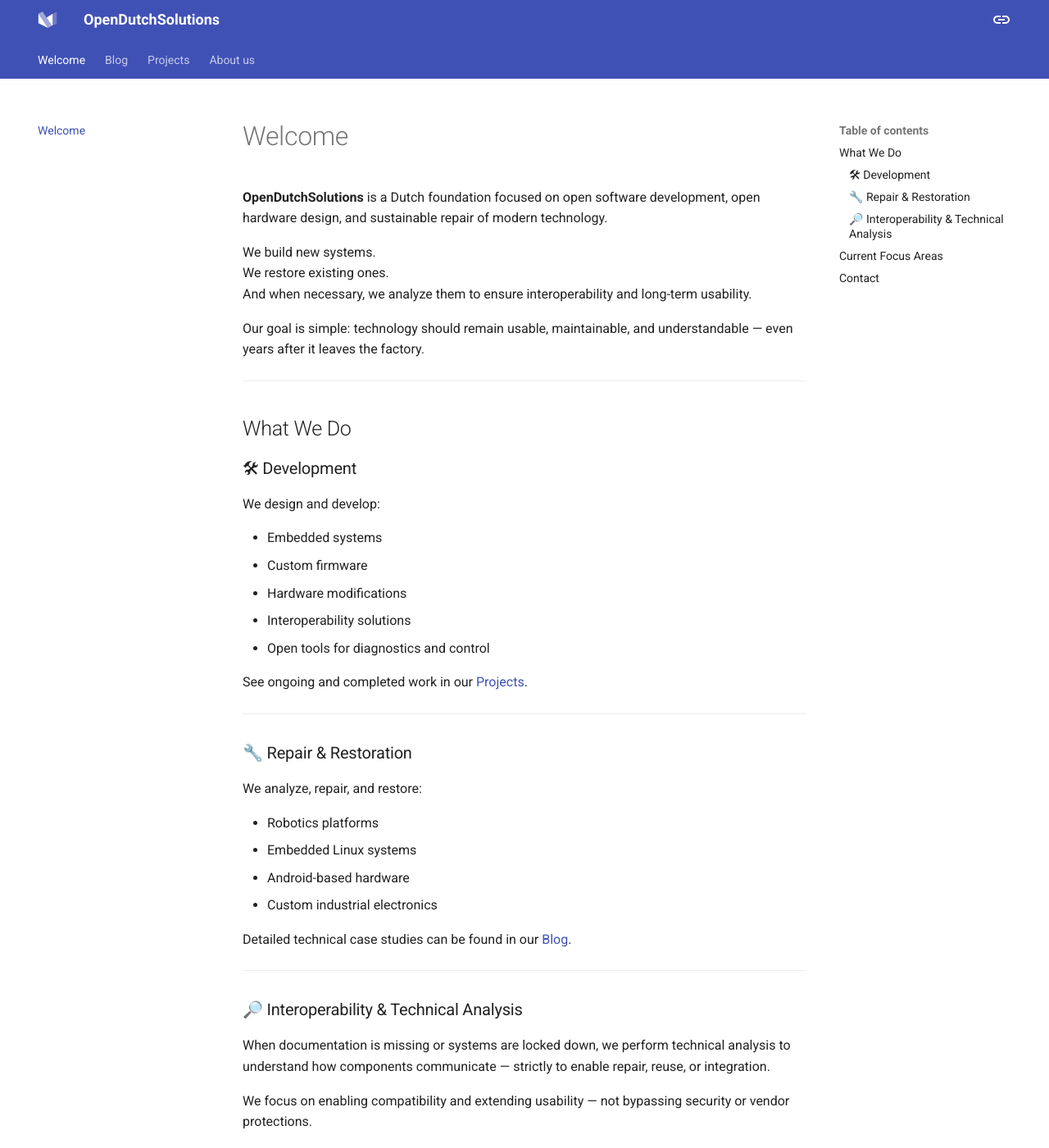
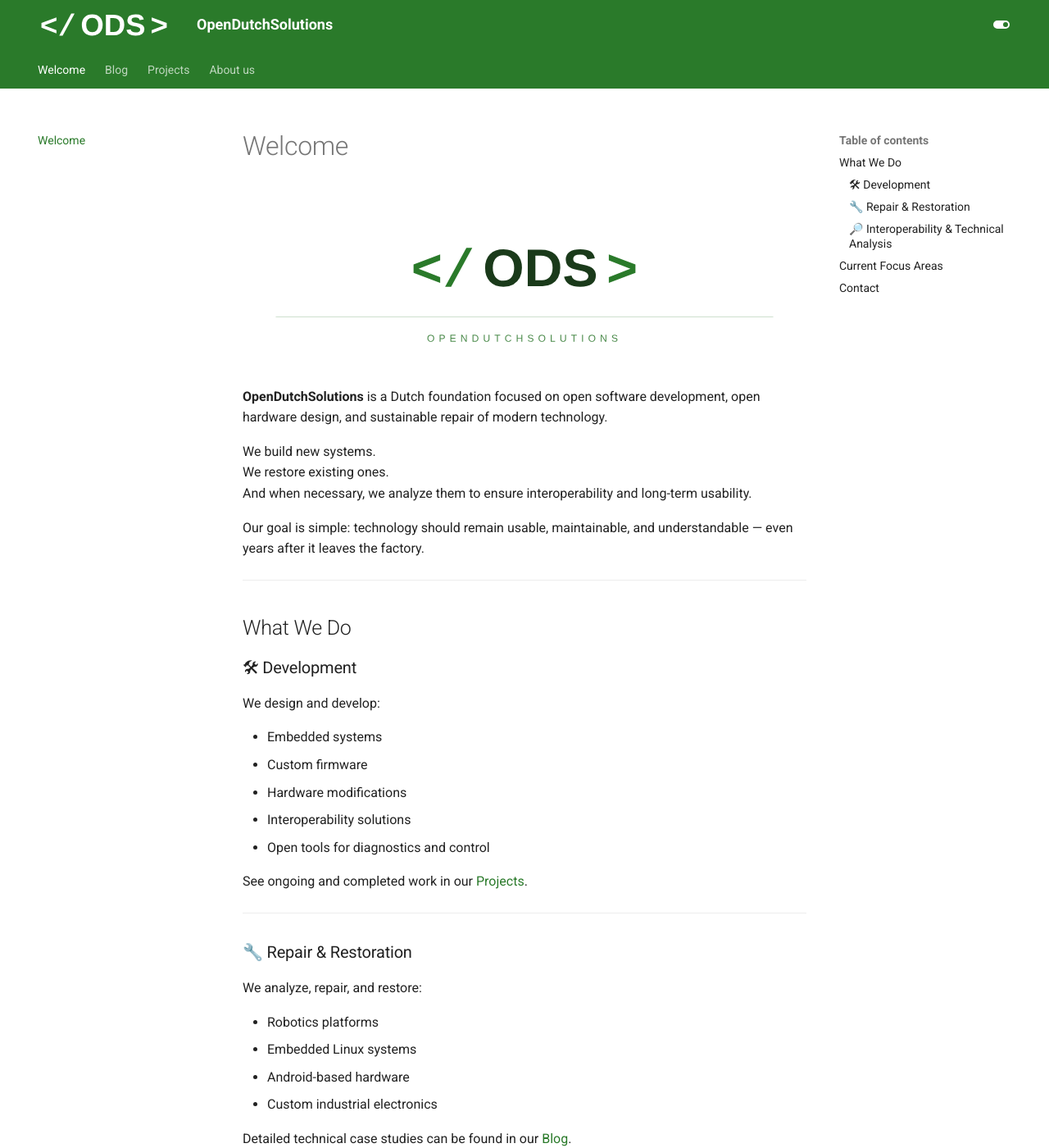
Before and after one commit to opendutchsolutions/site, an MkDocs documentation site: the page built from docs/index.md, in a window 1280 px wide and 1400 px high. Shown: the whole window at 82% size. Built offline with MkDocs 1.6.1 and Material for MkDocs 9.7.7, drawn with Linux system fonts in a browser that asks for light colours.

Commit message:
add new logo

```diff
--- a/docs/index.md
+++ b/docs/index.md
@@ -1,4 +1,6 @@
 # Welcome
+
+![ODS Logo](ODS_logo.svg)
 
 **OpenDutchSolutions** is a Dutch foundation focused on open software development, open hardware design, and sustainable repair of modern technology.
 
--- /dev/null
+++ b/docs/stylesheets/ods.css
@@ -0,0 +1,28 @@
+/* ODS brand colors for MkDocs Material */
+/* Place this file at: docs/stylesheets/ods.css  */
+
+[data-md-color-scheme="default"] {
+  --md-primary-fg-color:        #2a7a2a;
+  --md-primary-fg-color--light: #4a9a4a;
+  --md-primary-fg-color--dark:  #1a4a1a;
+  --md-accent-fg-color:         #4a9a4a;
+}
+
+[data-md-color-scheme="slate"] {
+  --md-primary-fg-color:        #1a4a1a;
+  --md-primary-fg-color--light: #2a7a2a;
+  --md-primary-fg-color--dark:  #0f2e0f;
+  --md-accent-fg-color:         #4a9a4a;
+}
+
+/* Logo sizing */
+.md-header__button.md-logo img {
+  height: 1.8rem;
+  width: auto;
+}
+
+/* Logo switching — Material sets data-md-color-scheme="default" or "slate" */
+[data-md-color-scheme="default"] #logo_dark_mode  { display: none; }
+[data-md-color-scheme="default"] #logo_light_mode { display: block; }
+[data-md-color-scheme="slate"]   #logo_light_mode { display: none; }
+[data-md-color-scheme="slate"]   #logo_dark_mode  { display: block; }
--- a/mkdocs.yml
+++ b/mkdocs.yml
@@ -8,63 +8,58 @@ theme:
   - content.action.view
   - content.code.annotate
   - content.code.copy
-  # - content.code.select
-  # - content.footnote.tooltips
-  # - content.tabs.link
   - content.tooltips
-  # - header.autohide
-  # - navigation.expand
   - navigation.footer
   - navigation.indexes
-  # - navigation.instant
-  # - navigation.instant.prefetch
-  # - navigation.instant.progress
-  # - navigation.prune
   - navigation.sections
   - navigation.tabs
-  # - navigation.tabs.sticky
   - navigation.top
   - navigation.tracking
   - search.highlight
   - search.share
   - search.suggest
   - toc.follow
-  # - toc.integrate
+  logo_dark_mode: ODS_thumbnail.svg
+  logo_light_mode: ODS_thumbnail_white.svg
   palette:
   - media: "(prefers-color-scheme)"
     toggle:
-      icon: material/link
+      icon: material/toggle-switch
       name: Switch to light mode
   - media: "(prefers-color-scheme: light)"
     scheme: default
-    primary: indigo
-    accent: indigo
+    primary: custom
+    accent: custom
     toggle:
       icon: material/toggle-switch
       name: Switch to dark mode
   - media: "(prefers-color-scheme: dark)"
     scheme: slate
-    primary: black
-    accent: indigo
+    primary: custom
+    accent: custom
     toggle:
       icon: material/toggle-switch-off
       name: Switch to system preference
   font:
     text: Roboto
     code: Roboto Mono
-  favicon: assets/favicon.png
-  icon:
-    logo: logo
+  favicon: assets/ODS_thumbnail.svg
+  # logo intentionally omitted — handled by overrides/partials/logo.html
+  # Custom color overrides — place this file at docs/stylesheets/ods.css
+extra_css:
+- stylesheets/ods.css
 
 # Plugins
 plugins:
 - blog
+
 markdown_extensions:
 - attr_list
 - md_in_html
 - admonition
 - pymdownx.details
 - pymdownx.superfences
+
 nav:
 - index.md
 - Blog:
@@ -74,9 +69,3 @@ nav:
     - projects/open_source/sanbot/sanbot_hardware_overview.md
 - About us:
   - about us/about_us.md
-
-# nav:
-#   - Blog:
-#     - blog/index.md
-#   - Projects:
-#     - projects/index.md
--- /dev/null
+++ b/overrides/partials/logo.html
@@ -0,0 +1,2 @@
+<img id="logo_dark_mode" src="{{ config.theme.logo_dark_mode | url }}" alt="logo">
+<img id="logo_light_mode" src="{{ config.theme.logo_light_mode | url }}" alt="logo">
```
Also changed, not shown: docs/ODS_logo.svg (added), docs/ODS_thumbnail.svg (added), docs/ODS_thumbnail_white.svg (added).
